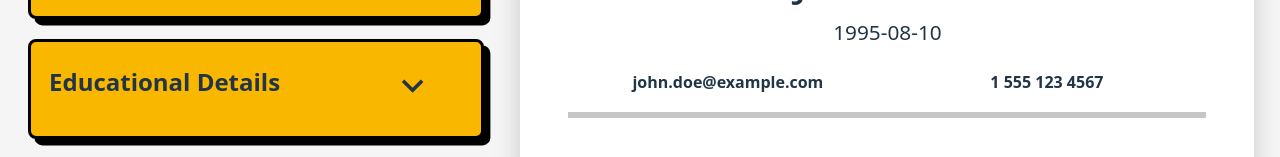
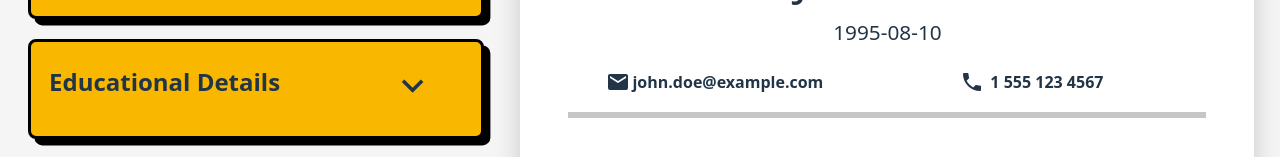
Before and after one commit to LucaDeeken/cvApplication, a React (Vite) app: page / in a window 1280 px wide. Shown: the part 125-282 px from the top of the page. Built offline with nearby package versions, Linux system fonts and the light colour scheme.

Commit message:
feat: add icons

```diff
--- a/src/App.css
+++ b/src/App.css
@@ -202,6 +202,12 @@ transition: filter 0.15s ease; /* smooth effect */
   font-weight: 400;
 }
 
+.telephonIcon {
+  position: absolute;
+  bottom: 18px;
+  left: 38px;
+}
+
 .birthDate {
   grid-row: 2/3;
   grid-column: 1/3;
@@ -212,6 +218,7 @@ transition: filter 0.15s ease; /* smooth effect */
 }
 
 .mailNum {
+  position: relative;
   grid-row: 3/4;
   grid-column: 1/2;
   justify-self: center;
@@ -225,7 +232,13 @@ transition: filter 0.15s ease; /* smooth effect */
   justify-self: center;
   font-size: 1rem;
   font-weight: 600;
+  position: relative;
+}
 
+.phoneIcon {
+  position: absolute;
+  top: 0;
+  left: -30px;
 }
 .hidden {
   display: none;
--- a/src/components/sections/PersonalOutput.jsx
+++ b/src/components/sections/PersonalOutput.jsx
@@ -1,5 +1,7 @@
 import Icon from '@mdi/react';
 import { mdiDeleteCircleOutline } from '@mdi/js';
+import { mdiEmail } from '@mdi/js';
+import { mdiPhone } from '@mdi/js';
 
 function PersonalOutput( {fullName,birthDate, mail, mobilNum, setEducationObjectList, setPracticalObjectList, setFullName, setBirthDate, setMail, setMobil}) {
 
@@ -20,10 +22,22 @@ function PersonalOutput( {fullName,birthDate, mail, mobilNum, setEducationObject
     className="deleteIcon"
     onClick= {() => deleteCV()}
     />
-      <div className="fullName">{fullName}</div>
+      <div className="fullName">{fullName}
+      <Icon
+    path={mdiEmail}
+    size={1}
+    className="telephonIcon"
+    />
+      </div>
       <div className="birthDate">{birthDate}</div>
       <div className="mailNum">{mail}</div>
-      <div className="telNum">{mobilNum}</div>
+      <div className="telNum">{mobilNum}
+      <Icon
+    path={mdiPhone}
+    size={1}
+    className="phoneIcon"
+    />
+      </div>
       </div>
   );
 }
```
